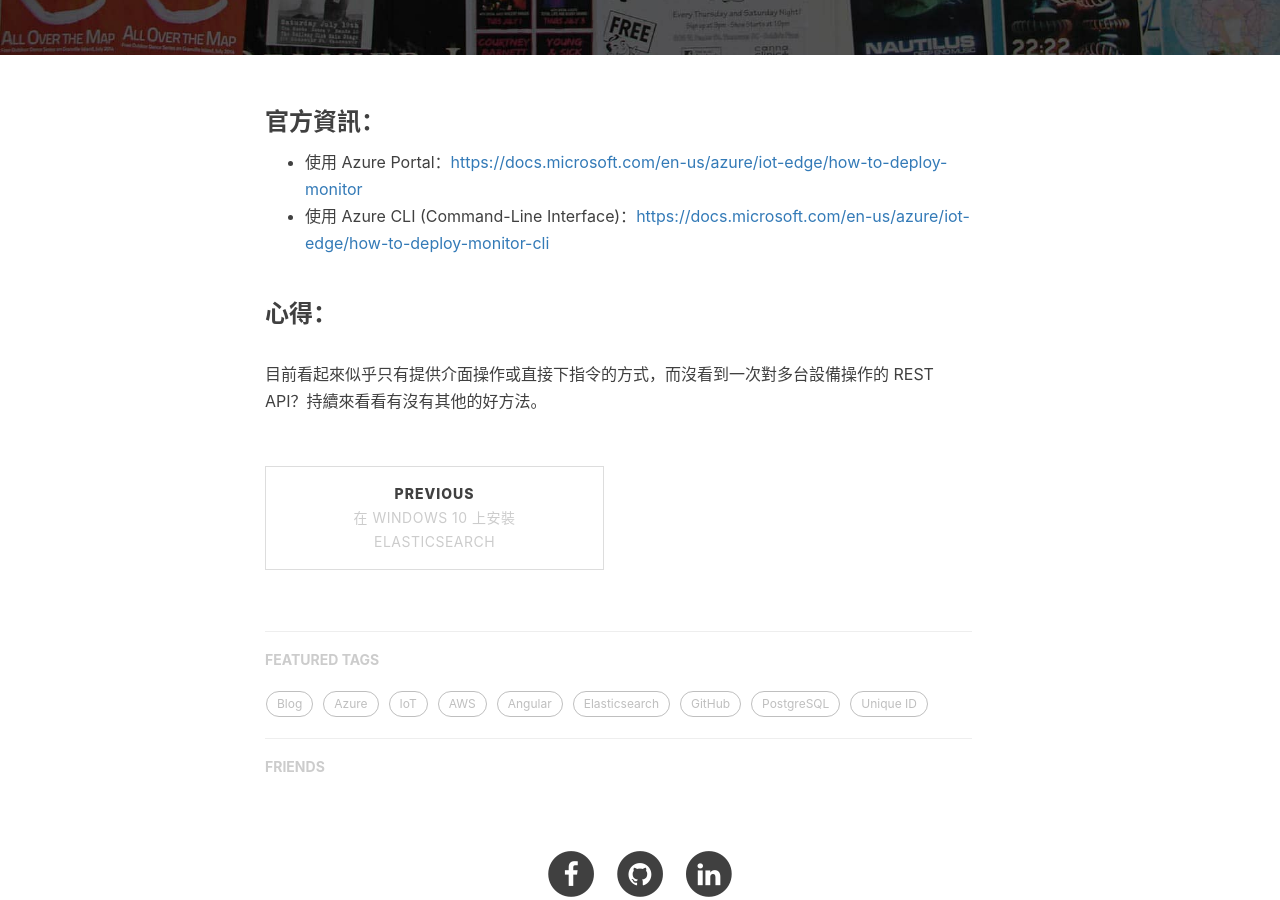
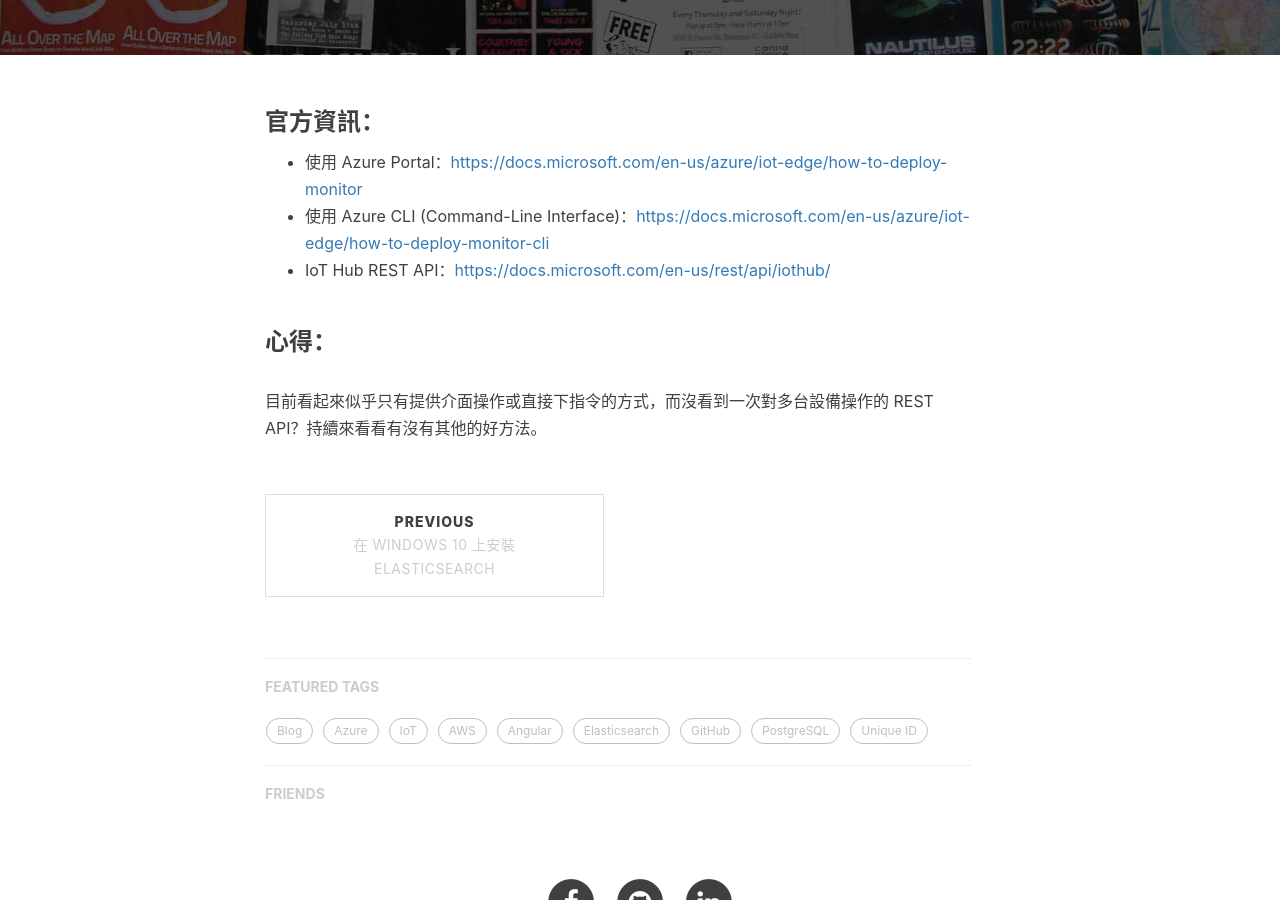
Before and after one commit to cain19811028/cain19811028.github.io, a Jekyll site: the page built from _posts/2019-06-10-deploy_iot_edge_modules_at_scale.markdown, in a window 1280 px wide and 900 px high, scrolled down 528 px. Built offline with Jekyll 4.4.1, drawn with Linux system fonts in a browser that asks for light colours; nearby versions of some CDN libraries; comment, search, counter and statistics services are not loaded.

Commit message:
feat: add IoT Hub REST API link

```diff
--- a/_posts/2019-06-10-deploy_iot_edge_modules_at_scale.markdown
+++ b/_posts/2019-06-10-deploy_iot_edge_modules_at_scale.markdown
@@ -13,6 +13,7 @@
 
  - 使用 Azure Portal：[https://docs.microsoft.com/en-us/azure/iot-edge/how-to-deploy-monitor](https://docs.microsoft.com/en-us/azure/iot-edge/how-to-deploy-monitor)
  - 使用 Azure CLI (Command-Line Interface)：[https://docs.microsoft.com/en-us/azure/iot-edge/how-to-deploy-monitor-cli](https://docs.microsoft.com/en-us/azure/iot-edge/how-to-deploy-monitor-cli)
+ - IoT Hub REST API：[https://docs.microsoft.com/en-us/rest/api/iothub/](https://docs.microsoft.com/en-us/rest/api/iothub/)
 
 ### 心得：
 
```
